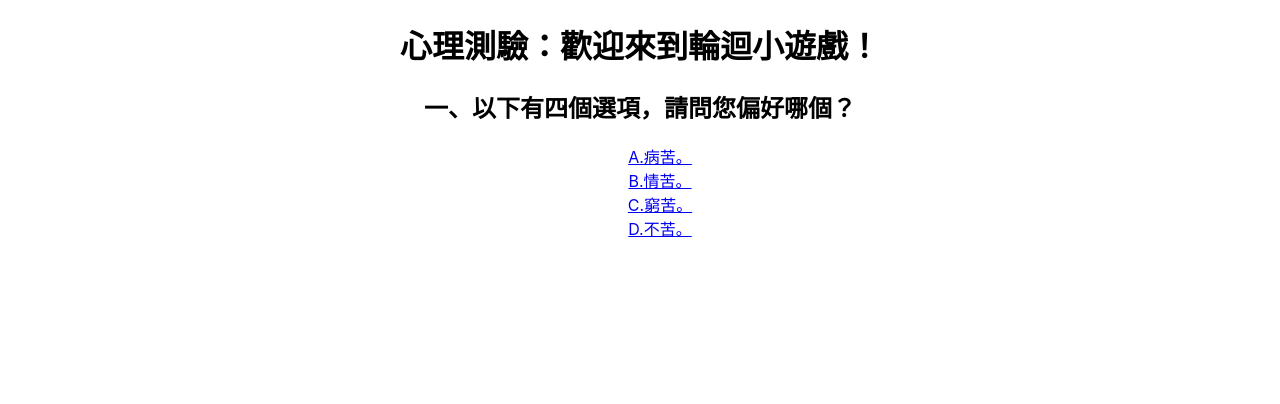
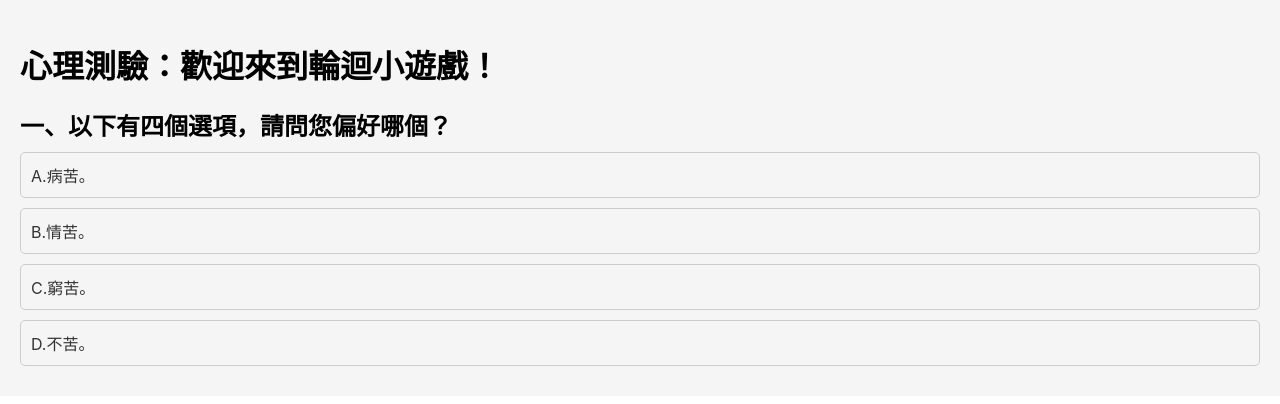
Before and after one commit to meinei1333/jsonquestion, a React (Create React App) app: page / in a window 1280 px wide. Shown: the top 404 px of the page. Built offline with nearby package versions, Linux system fonts and the light colour scheme.

Commit message:
decoration

```diff
--- a/src/App.css
+++ b/src/App.css
@@ -1,42 +1,43 @@
-.App {
-  text-align: center;
+.app-container {
+  background-color: #f5f5f5;
+  padding: 20px;
 }
 
-.App-logo {
-  height: 40vmin;
-  pointer-events: none;
+.app-content {
+  max-width: 800px;
+  margin: 0 auto;
+}
+
+h1 {
+  font-size: 32px;
+  margin-bottom: 20px;
+}
+
+h2 {
+  font-size: 24px;
+  margin-bottom: 10px;
 }
 
 ul {
-  list-style-type: none;
+  list-style: none;
+  padding: 0;
+  margin: 0;
 }
 
-@media (prefers-reduced-motion: no-preference) {
-  .App-logo {
-    animation: App-logo-spin infinite 20s linear;
-  }
+li {
+  margin-bottom: 10px;
 }
 
-.App-header {
-  background-color: #282c34;
-  min-height: 100vh;
-  display: flex;
-  flex-direction: column;
-  align-items: center;
-  justify-content: center;
-  font-size: calc(10px + 2vmin);
-  color: white;
+li a {
+  display: block;
+  padding: 10px;
+  border: 1px solid #ccc;
+  border-radius: 5px;
+  text-decoration: none;
+  color: #333;
+  transition: background-color 0.3s ease;
 }
 
-.App-link {
-  color: #61dafb;
+li a:hover {
+  background-color: #f5f5f5;
 }
-
-@keyframes App-logo-spin {
-  from {
-    transform: rotate(0deg);
-  }
-  to {
-    transform: rotate(360deg);
-  }
-}
--- a/src/App.tsx
+++ b/src/App.tsx
@@ -30,6 +30,7 @@ function App() {
   if (questions?.isQuestion) {
     return (
       <div className="App">
+        <div className="app-container">
           <h1>心理測驗：歡迎來到輪迴小遊戲！</h1>
           <div key={questions?.id}>
             <h2>{questions?.question}</h2>
@@ -42,13 +43,16 @@ function App() {
             </ul>
           </div>
         </div>
+      </div>
     );
   } else {
     return (
-      <div className="App">+1
+      <div className="App">
+        <div className="app-container">
           <h1>心理測驗：歡迎來到輪迴小遊戲！</h1>
           <h2>{questions?.answer}</h2>
           {questions?.answer && <a href={`?questionID=${questions?.next}`}>{`請回到第${questions?.next && questions?.next + 1}題`}</a>}
+        </div>
       </div>
     );
   }
```
Lines whose indentation alone changed are shown as unchanged.
